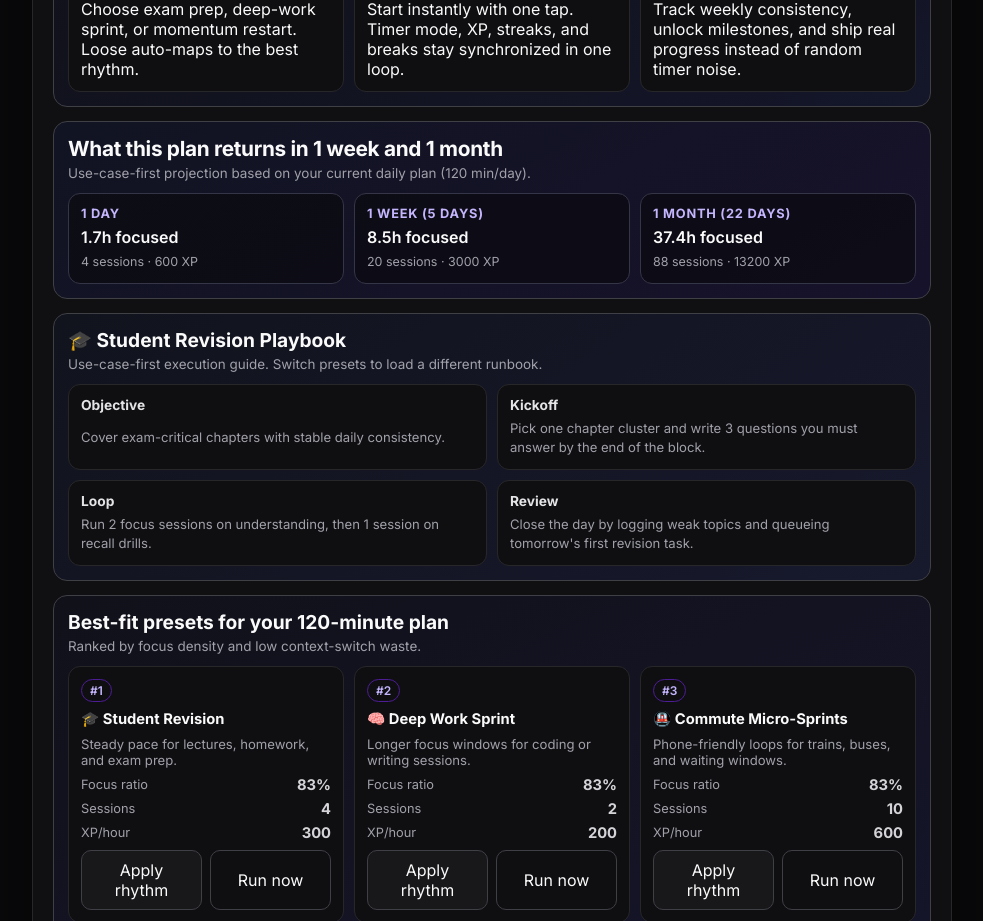
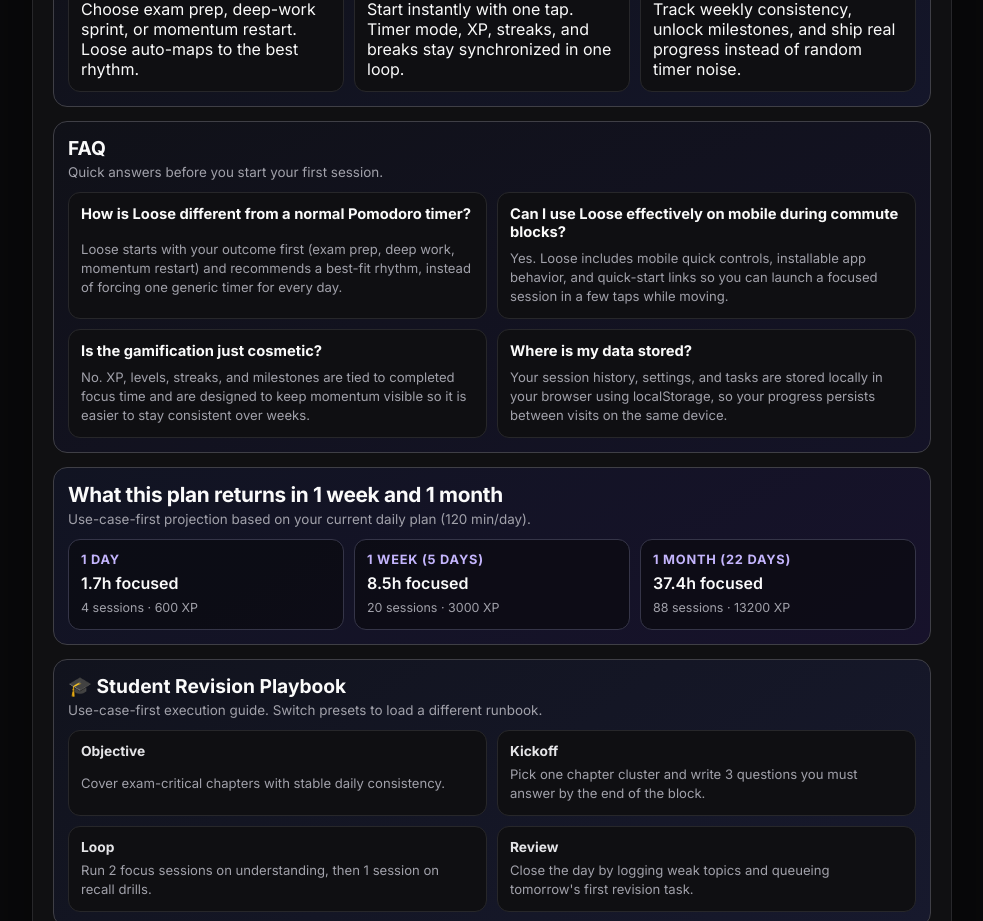
Before and after one commit to dhyoprd/pomodoro-glass, a Next.js app: page / in a window 1280 px wide. Shown: the part 1180-2101 px from the top of the page, without its empty margins (148-1131 px from the left). Built offline with nearby package versions, Linux system fonts and the light colour scheme; no server answers.

Commit message:
Add landing FAQ section with shared SEO schema data

```diff
--- a/src/app/globals.css
+++ b/src/app/globals.css
@@ -320,6 +320,55 @@ header p { margin: 4px 0 0; color: var(--muted); font-size: 0.95rem; }
   gap: 12px;
   border-color: #3f3f46;
   background: linear-gradient(150deg, #101118 0%, #14162a 100%);
+}
+
+.landing-faq {
+  display: grid;
+  gap: 12px;
+  border-color: #3f3f46;
+  background: linear-gradient(155deg, #101118 0%, #141327 100%);
+}
+
+.landing-faq-head {
+  display: grid;
+  gap: 4px;
+}
+
+.landing-faq-head h2 {
+  margin: 0;
+  font-size: clamp(1rem, 2.3vw, 1.2rem);
+}
+
+.landing-faq-head span {
+  color: var(--muted);
+  font-size: 0.84rem;
+}
+
+.landing-faq-grid {
+  display: grid;
+  grid-template-columns: repeat(2, minmax(0, 1fr));
+  gap: 10px;
+}
+
+.landing-faq-grid article {
+  background: #0f0f12;
+  border: 1px solid var(--line);
+  border-radius: 12px;
+  padding: 12px;
+  display: grid;
+  gap: 8px;
+}
+
+.landing-faq-grid h3 {
+  margin: 0;
+  font-size: 0.92rem;
+}
+
+.landing-faq-grid p {
+  margin: 0;
+  color: var(--muted);
+  font-size: 0.82rem;
+  line-height: 1.45;
 }
 
 .startup-proof-head {
@@ -1679,6 +1728,7 @@ input:focus { border-color: #71717a; }
   .startup-proof-grid { grid-template-columns: 1fr; }
   .launch-paths-grid { grid-template-columns: 1fr; }
   .landing-social-proof-grid { grid-template-columns: 1fr; }
+  .landing-faq-grid { grid-template-columns: 1fr; }
   .use-case-playbook-grid { grid-template-columns: 1fr; }
 }
 
--- a/src/app/page.tsx
+++ b/src/app/page.tsx
@@ -1,7 +1,10 @@
+import { LANDING_FAQ } from '@/constants/landingFaq';
 import { PomodoroApp } from '@/ui/PomodoroApp';
 
 const jsonLd = {
   '@context': 'https://schema.org',
+  '@graph': [
+    {
       '@type': 'SoftwareApplication',
       name: 'Loose',
       applicationCategory: 'ProductivityApplication',
@@ -14,6 +17,19 @@ const jsonLd = {
         price: '0',
         priceCurrency: 'USD',
       },
+    },
+    {
+      '@type': 'FAQPage',
+      mainEntity: LANDING_FAQ.map((item) => ({
+        '@type': 'Question',
+        name: item.question,
+        acceptedAnswer: {
+          '@type': 'Answer',
+          text: item.answer,
+        },
+      })),
+    },
+  ],
 };
 
 export default function Page() {
--- /dev/null
+++ b/src/constants/landingFaq.ts
@@ -0,0 +1,32 @@
+export type LandingFaqItem = {
+  id: string;
+  question: string;
+  answer: string;
+};
+
+export const LANDING_FAQ: LandingFaqItem[] = [
+  {
+    id: 'faq-use-case-first',
+    question: 'How is Loose different from a normal Pomodoro timer?',
+    answer:
+      'Loose starts with your outcome first (exam prep, deep work, momentum restart) and recommends a best-fit rhythm, instead of forcing one generic timer for every day.',
+  },
+  {
+    id: 'faq-mobile',
+    question: 'Can I use Loose effectively on mobile during commute blocks?',
+    answer:
+      'Yes. Loose includes mobile quick controls, installable app behavior, and quick-start links so you can launch a focused session in a few taps while moving.',
+  },
+  {
+    id: 'faq-gamification',
+    question: 'Is the gamification just cosmetic?',
+    answer:
+      'No. XP, levels, streaks, and milestones are tied to completed focus time and are designed to keep momentum visible so it is easier to stay consistent over weeks.',
+  },
+  {
+    id: 'faq-data',
+    question: 'Where is my data stored?',
+    answer:
+      'Your session history, settings, and tasks are stored locally in your browser using localStorage, so your progress persists between visits on the same device.',
+  },
+];
--- a/src/ui/PomodoroApp.tsx
+++ b/src/ui/PomodoroApp.tsx
@@ -10,6 +10,7 @@ import {
   type UseCasePreset,
 } from '@/constants/useCases';
 import { LANDING_SOCIAL_PROOF } from '@/constants/landingProof';
+import { LANDING_FAQ } from '@/constants/landingFaq';
 import {
   XP_PER_FOCUS_MINUTE,
   XP_PER_SESSION,
@@ -699,6 +700,21 @@ export function PomodoroApp() {
             <strong>3) Compound visible wins</strong>
             <p>Track weekly consistency, unlock milestones, and ship real progress instead of random timer noise.</p>
           </article>
+        </div>
+      </section>
+
+      <section className="landing-faq" aria-label="Frequently asked questions about Loose">
+        <div className="landing-faq-head">
+          <h2>FAQ</h2>
+          <span>Quick answers before you start your first session.</span>
+        </div>
+        <div className="landing-faq-grid">
+          {LANDING_FAQ.map((item) => (
+            <article key={item.id}>
+              <h3>{item.question}</h3>
+              <p>{item.answer}</p>
+            </article>
+          ))}
         </div>
       </section>
 
```
Lines whose indentation alone changed are shown as unchanged.
